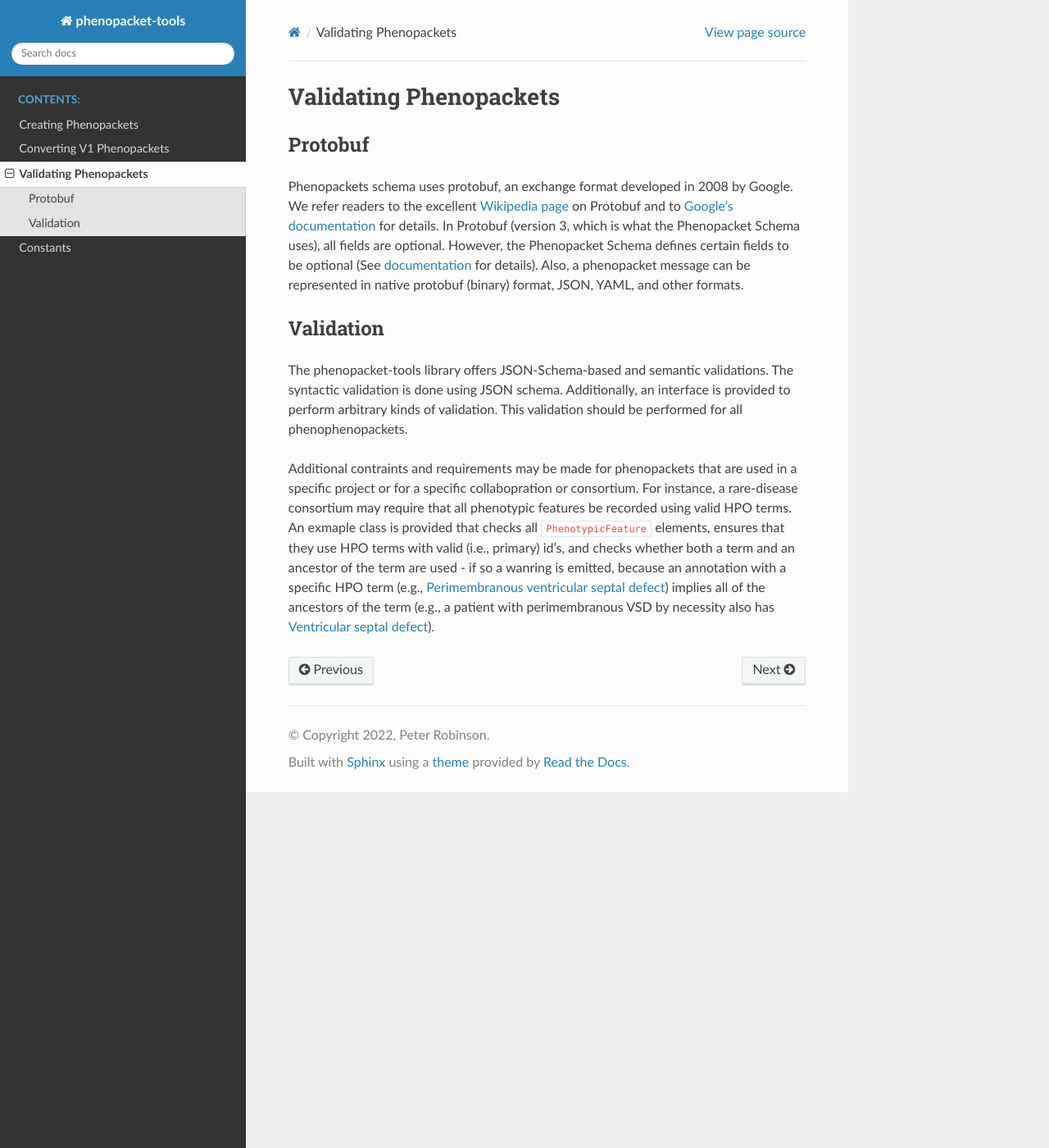
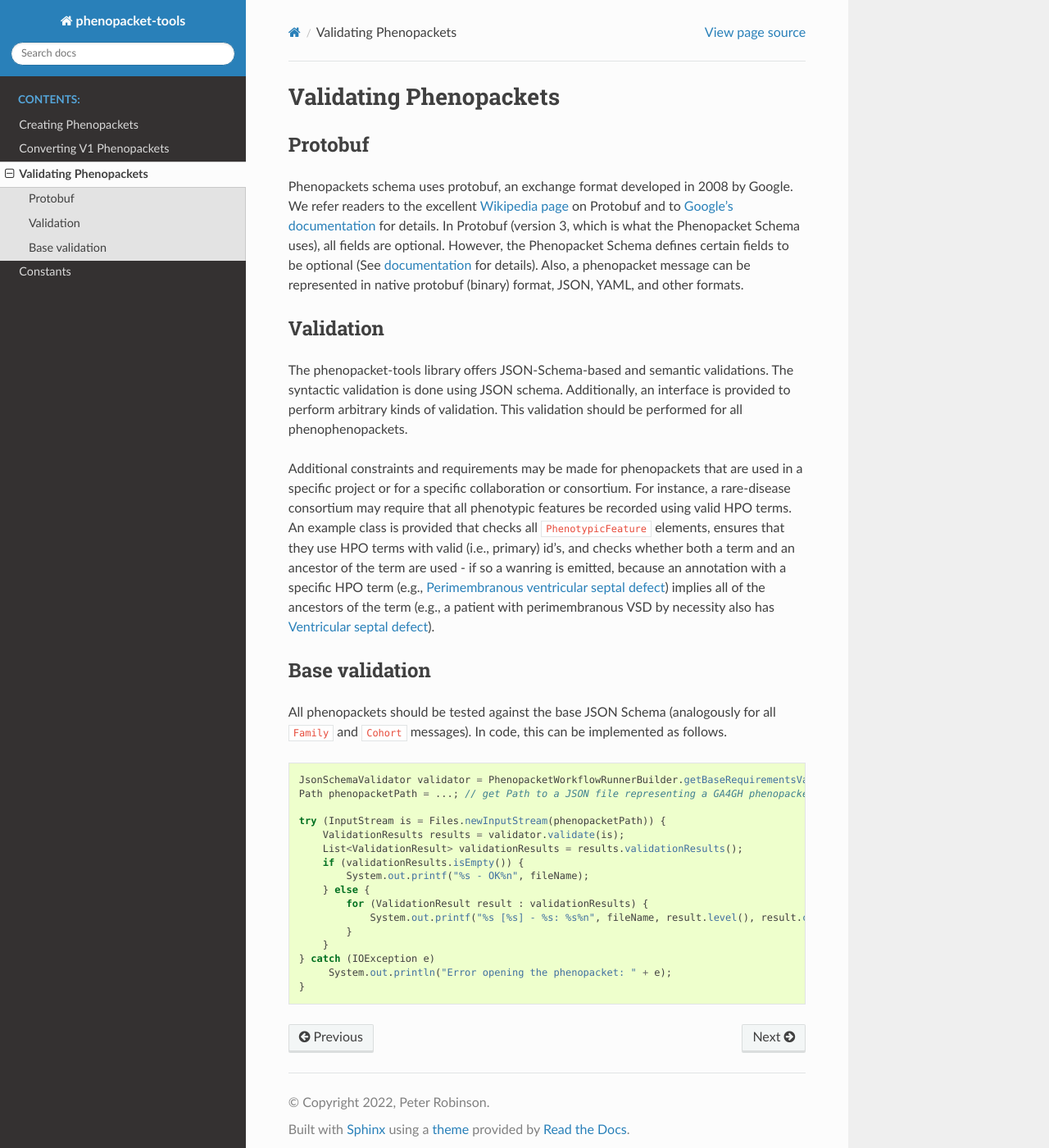
Before and after one commit to phenopackets/phenopacket-tools, a Sphinx documentation site: the page built from docs/validation.rst, in a window 1280 px wide and 1400 px high. Shown: the whole window at 82% size. Built offline with Sphinx 7.4.7 and the Read the Docs theme 2.0.0, drawn with Linux system fonts in a browser that asks for light colours.

```diff
--- a/docs/validation.rst
+++ b/docs/validation.rst
@@ -29,12 +29,37 @@ The phenopacket-tools library offers JSON-Schema-based and semantic validations.
 is done using JSON schema. Additionally, an interface is provided to perform arbitrary kinds of validation.
 This validation should be performed for all phenophenopackets.
 
-Additional contraints and requirements may be made for phenopackets that are used in a specific
-project or for a specific collabopration or consortium. For instance, a rare-disease consortium
-may require that all phenotypic features be recorded using valid HPO terms. An exmaple class is
+Additional constraints and requirements may be made for phenopackets that are used in a specific
+project or for a specific collaboration or consortium. For instance, a rare-disease consortium
+may require that all phenotypic features be recorded using valid HPO terms. An example class is
 provided that checks all ``PhenotypicFeature`` elements, ensures that they use HPO terms with valid
 (i.e., primary) id's, and checks whether both a term and an ancestor of the term are used - if so
 a wanring is emitted, because an annotation with a specific HPO term
 (e.g., `Perimembranous ventricular septal defect <https://hpo.jax.org/app/browse/term/HP:0011682>`_)
 implies all of the ancestors of the term (e.g., a patient with perimembranous VSD by necessity also has
 `Ventricular septal defect <https://hpo.jax.org/app/browse/term/HP:0001629>`_).
+
+
+Base validation
+^^^^^^^^^^^^^^^
+All phenopackets should be tested against the base JSON Schema (analogously for all ``Family`` and ``Cohort`` messages).
+In code, this can be implemented as follows.
+
+.. code-block:: java
+
+    JsonSchemaValidator validator = PhenopacketWorkflowRunnerBuilder.getBaseRequirementsValidator();
+    Path phenopacketPath = ...; // get Path to a JSON file representing a GA4GH phenopacket
+
+    try (InputStream is = Files.newInputStream(phenopacketPath)) {
+        ValidationResults results = validator.validate(is);
+        List<ValidationResult> validationResults = results.validationResults();
+        if (validationResults.isEmpty()) {
+            System.out.printf("%s - OK%n", fileName);
+        } else {
+            for (ValidationResult result : validationResults) {
+                System.out.printf("%s [%s] - %s: %s%n", fileName, result.level(), result.category(), result.message());
+            }
+        }
+    } catch (IOException e)
+         System.out.println("Error opening the phenopacket: " + e);
+    }
```
Also changed, not shown: docs/index.rst (+16 -7 lines).
